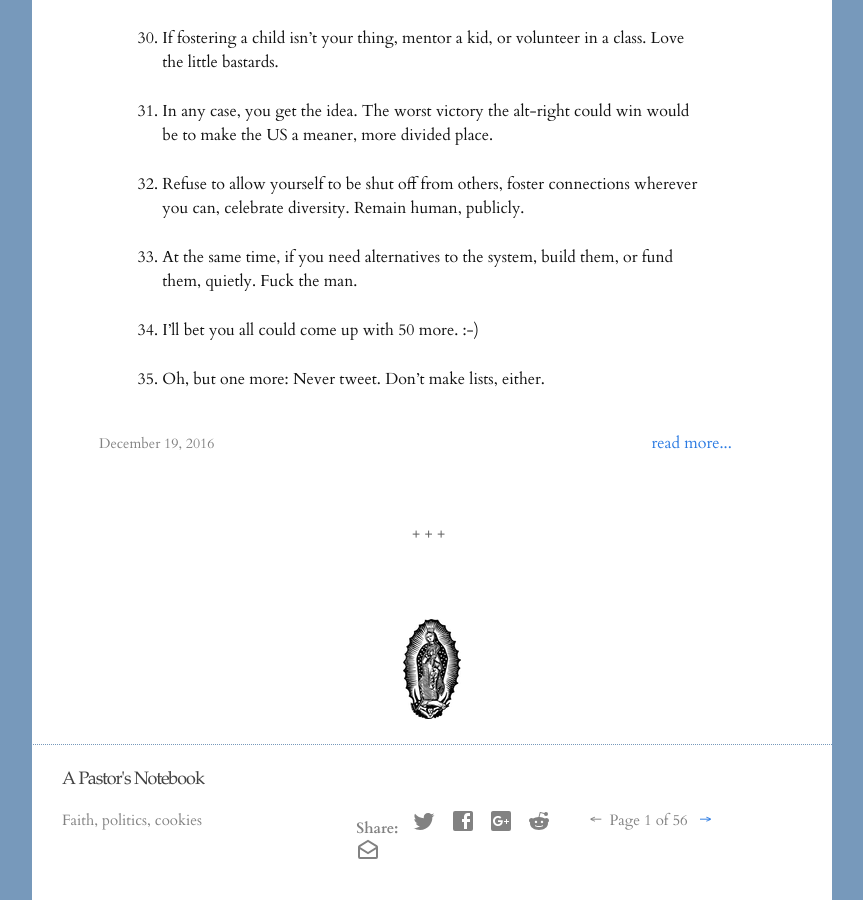
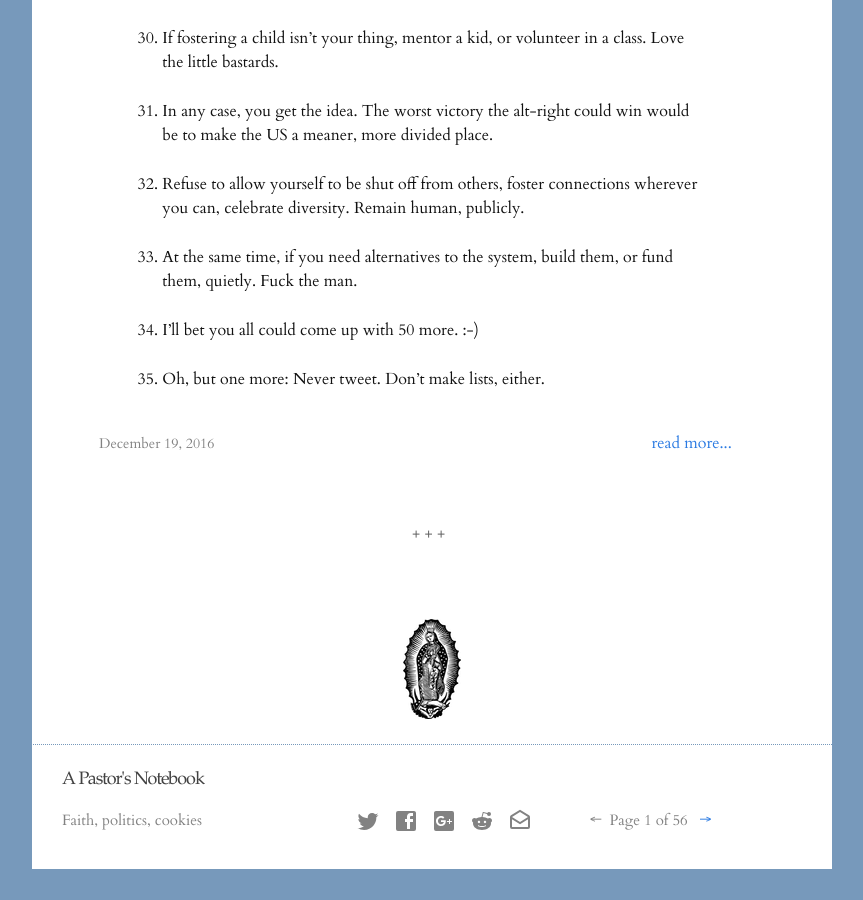
Before and after one commit to pastordan/pastordan.github.io, a Jekyll site: the page built from index.html, in a window 1280 px wide and 900 px high, scrolled down 6115 px. Shown: the whole window, without its empty margins (208-1071 px from the left). Built offline with Jekyll 4.4.1, drawn with Linux system fonts in a browser that asks for light colours; nearby versions of some CDN libraries; library files that are not in the unit come from our copies; the list of posts is cut into pages by our own code; after the commit the page ends 6984 px from its top, so only the background shows below that.

Commit message:
social sharing 10

```diff
--- a/_includes/footer.html
+++ b/_includes/footer.html
@@ -5,14 +5,13 @@
     <a class="site-title" href="{{ site.baseurl }}/"><h2 class="footer-heading">{{ site.title }}</h2></a>
 
     <div class="footer-col-wrapper">
-    <div class="footer-col footer-col-3">
+    <div class="footer-col footer-col-1">
         <p>{{ site.description }}</p>
       </div>
 
-      <div class="footer-col footer-col-1">
+      <div class="footer-col footer-col-3">
 
     <ul class="share-buttons">
-    <li><strong>Share:</strong></li>
     <li><a href="https://twitter.com/intent/tweet?source=http%3A%2F%2Fapastorsnotebook.com&text=:%20http%3A%2F%2Fapastorsnotebook.com" target="_blank" title="Tweet" onclick="window.open('https://twitter.com/intent/tweet?text=' + encodeURIComponent(document.title) + ':%20' + encodeURIComponent(document.URL)); return false;"><svg style="width:24px;height:24px" viewBox="0 0 24 24">
     <path fill="#828282" d="M22.46,6C21.69,6.35 20.86,6.58 20,6.69C20.88,6.16 21.56,5.32 21.88,4.31C21.05,4.81 20.13,5.16 19.16,5.36C18.37,4.5 17.26,4 16,4C13.65,4 11.73,5.92 11.73,8.29C11.73,8.63 11.77,8.96 11.84,9.27C8.28,9.09 5.11,7.38 3,4.79C2.63,5.42 2.42,6.16 2.42,6.94C2.42,8.43 3.17,9.75 4.33,10.5C3.62,10.5 2.96,10.3 2.38,10C2.38,10 2.38,10 2.38,10.03C2.38,12.11 3.86,13.85 5.82,14.24C5.46,14.34 5.08,14.39 4.69,14.39C4.42,14.39 4.15,14.36 3.89,14.31C4.43,16 6,17.26 7.89,17.29C6.43,18.45 4.58,19.13 2.56,19.13C2.22,19.13 1.88,19.11 1.54,19.07C3.44,20.29 5.7,21 8.12,21C16,21 20.33,14.46 20.33,8.79C20.33,8.6 20.33,8.42 20.32,8.23C21.16,7.63 21.88,6.87 22.46,6Z" />
 </svg></a></li>
```
